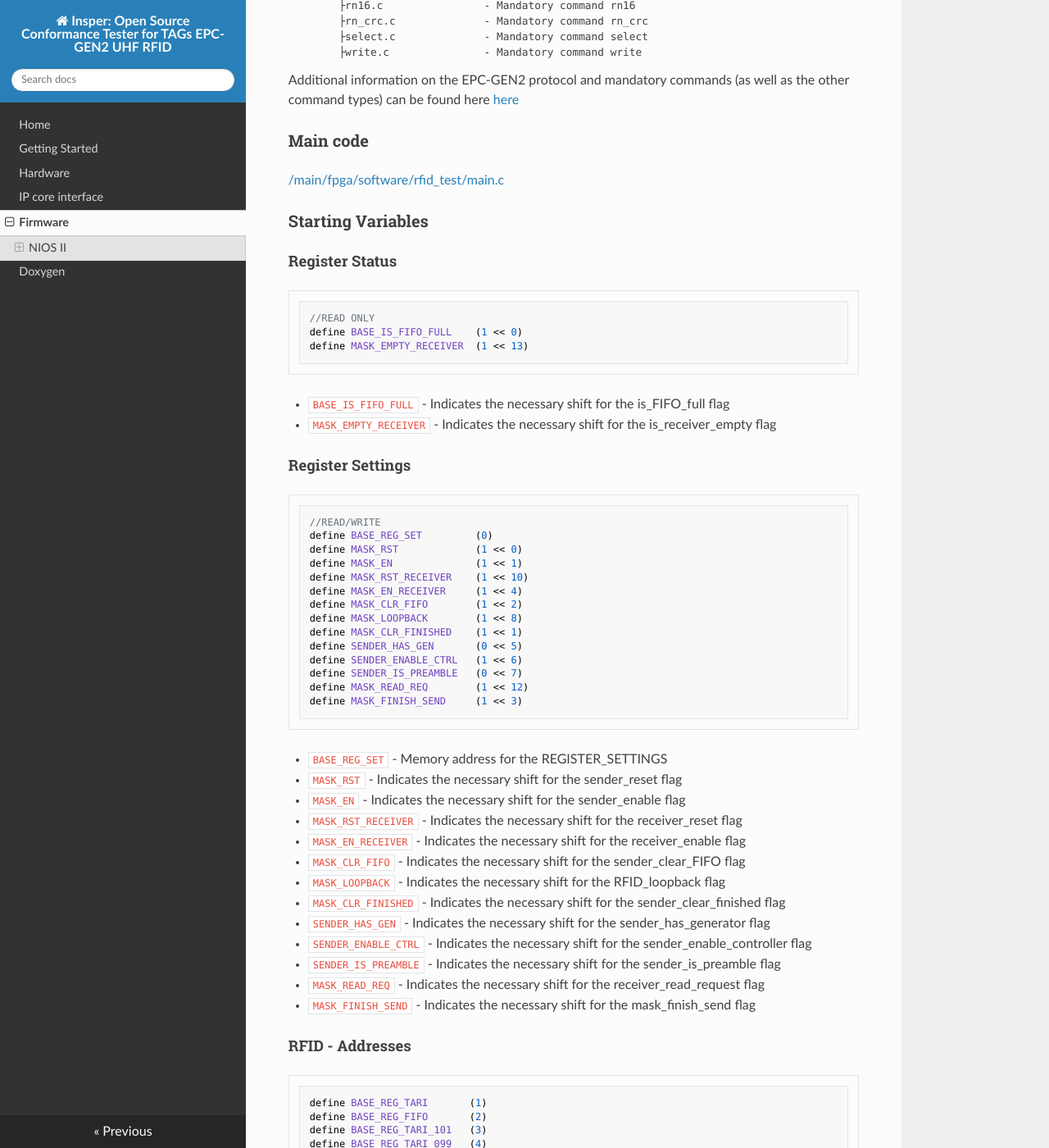
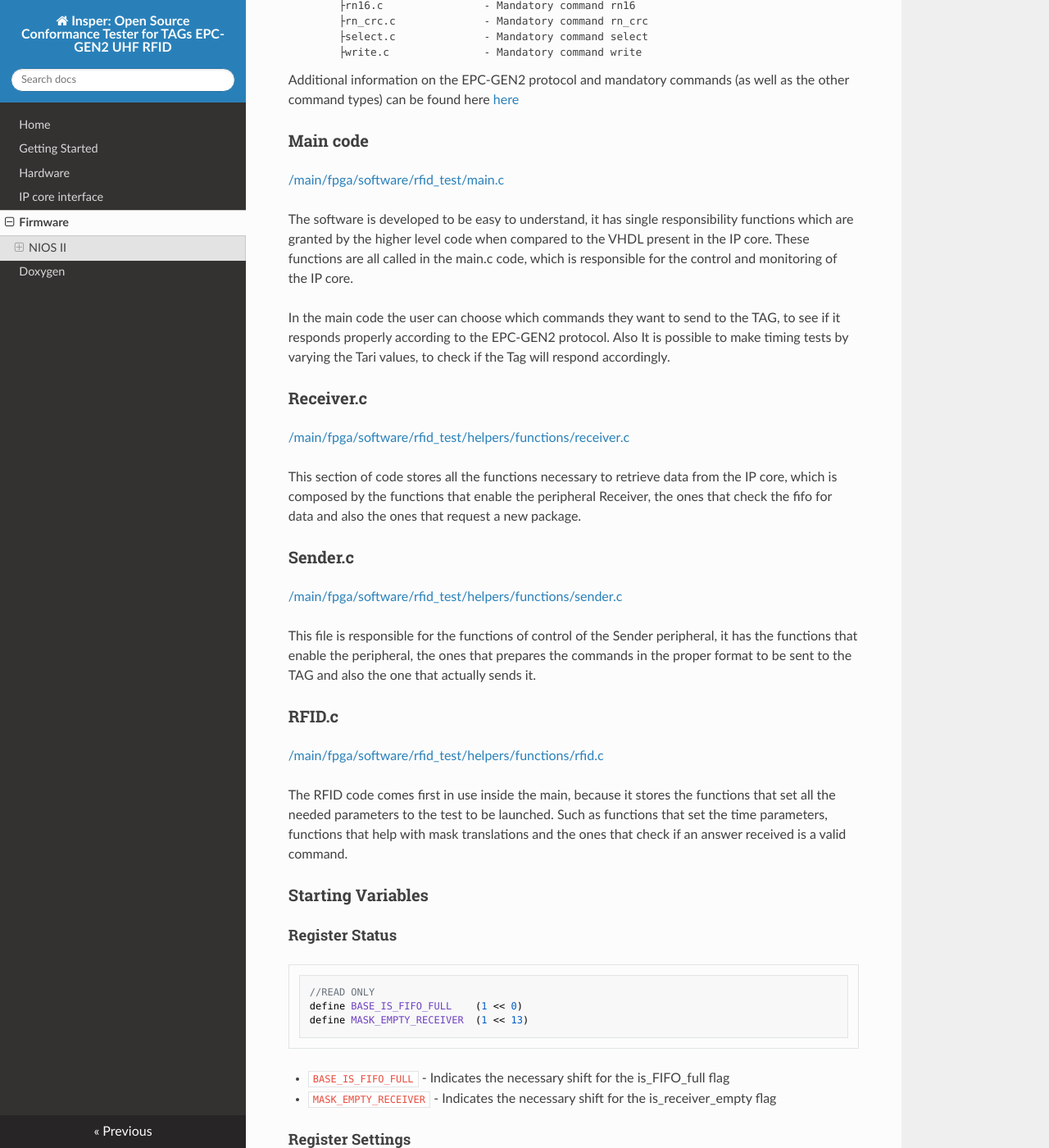
Before and after one commit to pfeinsper/21b-indago-rfid-conformance-tester, an MkDocs documentation site: the page built from docs-src/firmware.md, in a window 1280 px wide and 1400 px high, scrolled down 1368 px. Shown: the whole window at 82% size. Built offline with MkDocs 1.6.1, drawn with Linux system fonts in a browser that asks for light colours; nearby versions of some CDN libraries.

Commit message:
docs software update

```diff
--- a/docs-src/firmware.md
+++ b/docs-src/firmware.md
@@ -54,6 +54,28 @@ Additional information on the EPC-GEN2 protocol and mandatory commands (as well
 ### Main code
 
 [/main/fpga/software/rfid_test/main.c](https://github.com/pfeinsper/21b-indago-rfid-conformance-tester/blob/main/fpga/software/rfid_test/main.c)
+
+The software is developed to be easy to understand, it has single responsibility functions which are granted by the higher level code when compared to the VHDL present in the IP core. These functions are all called in the main.c code, which is responsible for the control and monitoring of the IP core.
+
+In the main code the user can choose which commands they want to send to the TAG, to see if it responds properly according to the EPC-GEN2 protocol. Also It is possible to make timing tests by varying the Tari values, to check if the Tag will respond accordingly.
+
+### Receiver.c
+
+[/main/fpga/software/rfid_test/helpers/functions/receiver.c](https://github.com/pfeinsper/21b-indago-rfid-conformance-tester/blob/main/fpga/software/rfid_test/helpers/functions/receiver.c)
+
+This section of code stores all the functions necessary to retrieve data from the IP core, which is composed by the functions that enable the peripheral Receiver, the ones that check the fifo for data and also the ones that request a new package.
+
+### Sender.c
+
+[/main/fpga/software/rfid_test/helpers/functions/sender.c](https://github.com/pfeinsper/21b-indago-rfid-conformance-tester/blob/main/fpga/software/rfid_test/helpers/functions/sender.c)
+
+This file is responsible for the functions of control of the Sender peripheral, it has the functions that enable the peripheral, the ones that prepares the commands in the proper format to be sent to the TAG and also the one that actually sends it.
+
+### RFID.c
+
+[/main/fpga/software/rfid_test/helpers/functions/rfid.c](https://github.com/pfeinsper/21b-indago-rfid-conformance-tester/blob/main/fpga/software/rfid_test/helpers/functions/rfid.c)
+
+The RFID code comes first in use inside the main, because it stores the functions that set all the needed parameters to the test to be launched. Such as functions that set the time parameters, functions that help with mask translations and the ones that check if an answer received is a valid command.
 
 ### Starting Variables
 
```
